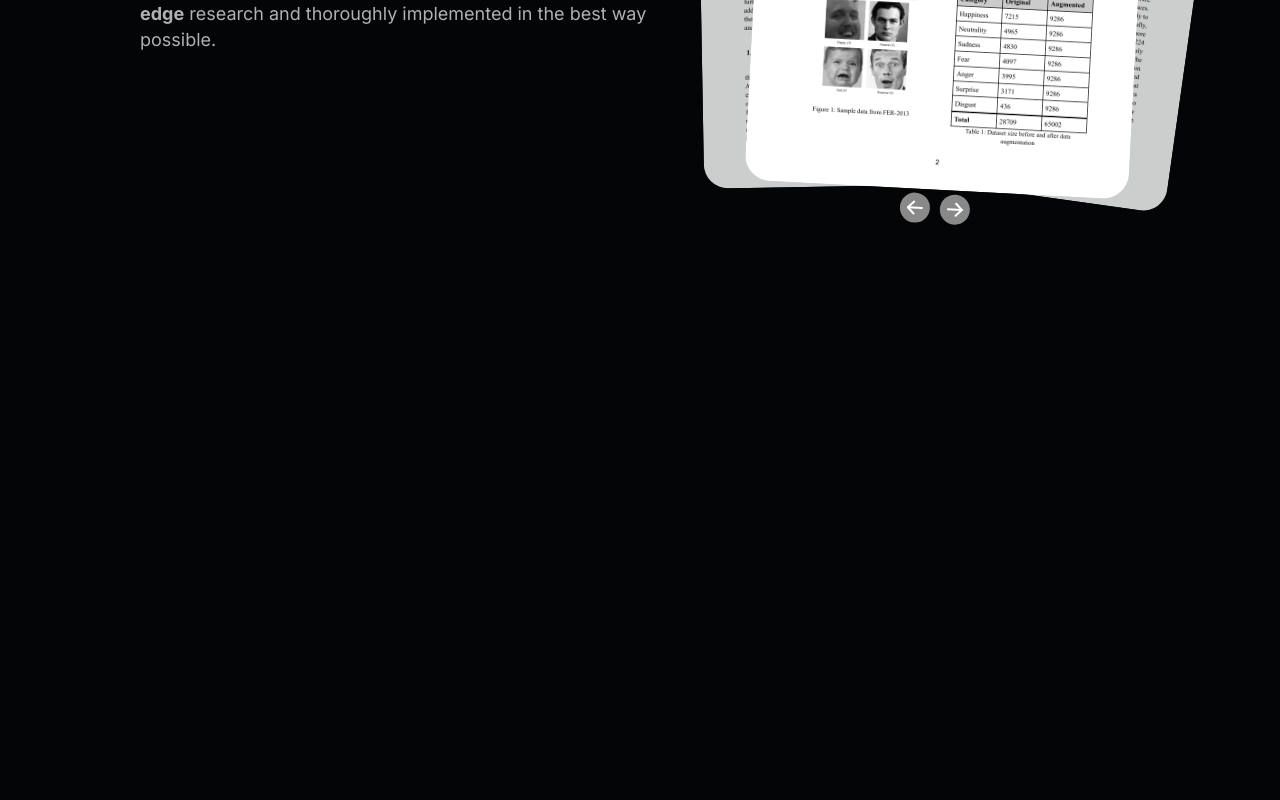
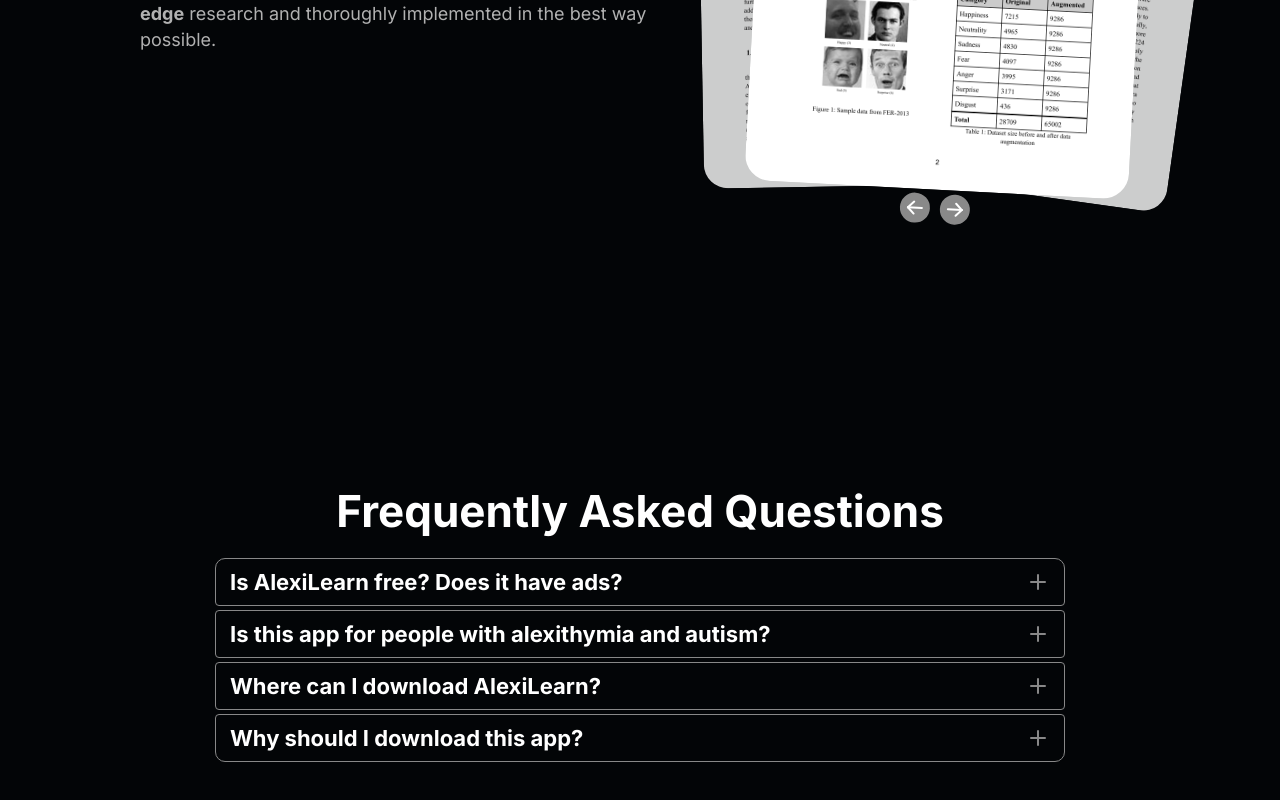
Before and after one commit to alexilearn/alexilearn.github.io, a React (Create React App) app: page / in a window 1280 px wide. Shown: the part 2517-3317 px from the top of the page. Before the commit the page ends 2881 px from the top, so only its background shows below. Built offline with nearby package versions, Linux system fonts and the light colour scheme; a web font is replaced by a local one.

Commit message:
Added FAQ section

```diff
--- a/src/App.jsx
+++ b/src/App.jsx
@@ -4,6 +4,7 @@ import Hero from './components/Hero/Hero';
 import Testimonials from './components/Testimonials/Testimonials';
 import Features from './components/Features/Features';
 import Research from './components/Research/Research';
+import FAQ from './components/FAQ/FAQ';
 
 export default function App() {
     return (
@@ -13,6 +14,7 @@ export default function App() {
             <Testimonials />
             <Features />
             <Research />
+            <FAQ />
         </div>
     );
 }
--- a/src/components/Button/Button.jsx
+++ b/src/components/Button/Button.jsx
@@ -6,6 +6,7 @@ export default function Button({
     iconSrc,
     iconAlignment = 'left',
     type = 'outline',
+    children,
 }) {
     return (
         <button className={`button ${type}`} onClick={onClick}>
@@ -13,6 +14,7 @@ export default function Button({
                 <img src={iconSrc} width={20} />
             )}
             {text}
+            {children}
             {iconAlignment == 'right' && <img src={iconSrc} width={20} />}
         </button>
     );
--- /dev/null
+++ b/src/components/FAQ/FAQ.css
@@ -0,0 +1,26 @@
+.faq {
+    margin: 0 auto;
+    max-width: 850px;
+    padding: 40px;
+    padding-top: 120px;
+}
+
+.faq h2 {
+    text-align: center;
+    margin-bottom: 20px;
+}
+
+.faq .faq-container {
+    text-align: start;
+    display: flex;
+    flex-direction: column;
+    align-items: start;
+    width: 100%;
+    gap: 20px;
+}
+
+.faq .faq-question-container {
+    display: flex;
+    justify-content: space-between;
+    width: 100%;
+}
--- /dev/null
+++ b/src/components/FAQ/FAQ.jsx
@@ -0,0 +1,135 @@
+import './FAQ.css';
+import { useState } from 'react';
+import ButtonGroup from '../ButtonGroup/ButtonGroup';
+import Button from '../Button/Button';
+import plusIcon from '../../assets/plus.svg';
+import minusIcon from '../../assets/minus.svg';
+
+export default function FAQ() {
+    const [openedTabs, setOpenedTabs] = useState(Array(4).fill(false));
+
+    function setTabs(tabIndex, open) {
+        setOpenedTabs((prevOpenedTabs) =>
+            prevOpenedTabs.map((prevOpenedTab, i) =>
+                i === tabIndex ? open : prevOpenedTab
+            )
+        );
+    }
+
+    return (
+        <div className="faq" id="faq">
+            <h2>Frequently Asked Questions</h2>
+            <ButtonGroup direction="vertical">
+                <Button onClick={() => setTabs(0, !openedTabs[0])}>
+                    <div className="faq-container">
+                        <div className="faq-question-container">
+                            <h4>Is AlexiLearn free? Does it have ads?</h4>
+                            <img
+                                src={openedTabs[0] ? minusIcon : plusIcon}
+                                alt=""
+                            />
+                        </div>
+                        <p
+                            style={{
+                                display: openedTabs[0] ? 'block' : 'none',
+                                textAlign: 'start',
+                                fontWeight: 'normal',
+                            }}
+                        >
+                            Yes! AlexiLearn is free and ad-free. We would be
+                            very grateful for your help to keep it this way. You
+                            can support us by making a donation of any size.
+                        </p>
+                    </div>
+                </Button>
+                <Button onClick={() => setTabs(1, !openedTabs[1])}>
+                    <div className="faq-container">
+                        <div className="faq-question-container">
+                            <h4>
+                                Is this app for people with alexithymia and
+                                autism?
+                            </h4>
+                            <img
+                                src={openedTabs[1] ? minusIcon : plusIcon}
+                                alt=""
+                            />
+                        </div>
+                        <p
+                            style={{
+                                display: openedTabs[1] ? 'block' : 'none',
+                                textAlign: 'start',
+                                fontWeight: 'normal',
+                            }}
+                        >
+                            AlexiLearn's features are mainly designed to assist
+                            individuals with alexithymia understand, feel,
+                            identify, and express emotions. However, certain
+                            features, such as the facial expression recognition
+                            system may be useful for certain people with autism
+                            spectrum condition.
+                        </p>
+                    </div>
+                </Button>
+                <Button onClick={() => setTabs(2, !openedTabs[2])}>
+                    <div className="faq-container">
+                        <div className="faq-question-container">
+                            <h4>Where can I download AlexiLearn?</h4>
+                            <img
+                                src={openedTabs[2] ? minusIcon : plusIcon}
+                                alt=""
+                            />
+                        </div>
+                        <p
+                            style={{
+                                display: openedTabs[2] ? 'block' : 'none',
+                                textAlign: 'start',
+                                fontWeight: 'normal',
+                            }}
+                        >
+                            AlexiLearn can currently be downloaded for free on
+                            the{' '}
+                            <a
+                                target="_blank"
+                                href="https://play.google.com/store/apps/details?id=com.app.alexilearnapp&hl=en_US"
+                                style={{ color: 'var(--body-text-color)' }}
+                            >
+                                Google Play Store
+                            </a>{' '}
+                            for free. If you enjoy the app, we would be grateful
+                            for feedback on our app page!
+                        </p>
+                    </div>
+                </Button>
+                <Button onClick={() => setTabs(3, !openedTabs[3])}>
+                    <div className="faq-container">
+                        <div className="faq-question-container">
+                            <h4>Why should I download this app?</h4>
+                            <img
+                                src={openedTabs[3] ? minusIcon : plusIcon}
+                                alt=""
+                            />
+                        </div>
+                        <p
+                            style={{
+                                display: openedTabs[3] ? 'block' : 'none',
+                                textAlign: 'start',
+                                fontWeight: 'normal',
+                            }}
+                        >
+                            In addition to its innovative, unique, and helpful
+                            features like the AI assistant and facial expression
+                            recognition, AlexiLearn incorporates additional
+                            functionalities like lessons, reflections,
+                            practices, points, and minigames, to make the
+                            experience more entertaining and effective.
+                            <br />
+                            <br />
+                            This can all be downloaded for free in a lightweight
+                            app without the interruption of ads.
+                        </p>
+                    </div>
+                </Button>
+            </ButtonGroup>
+        </div>
+    );
+}
```
Also changed, not shown: src/assets/minus.svg (added), src/assets/plus.svg (added).
